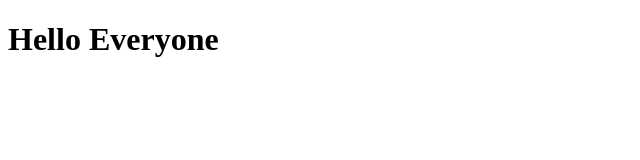
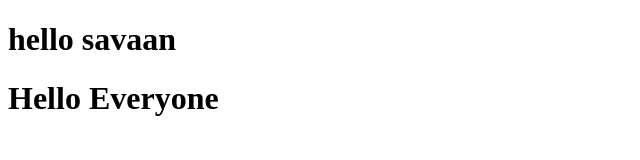
Before and after one commit to SavanKumar8/website, a plain HTML site: page index.html in a window 1280 px wide. Shown: the whole page, without its empty margins (0-640 px from the left). Drawn offline with Linux system fonts and the light colour scheme.

Commit message:
Update index.html

```diff
--- a/index.html
+++ b/index.html
@@ -5,6 +5,7 @@
 	<title>Malika file</title>
 </head>
 <body>
+	<h1>hello savaan</h1>
 <h1>Hello Everyone</h1>
 </body>
 </html>
```
